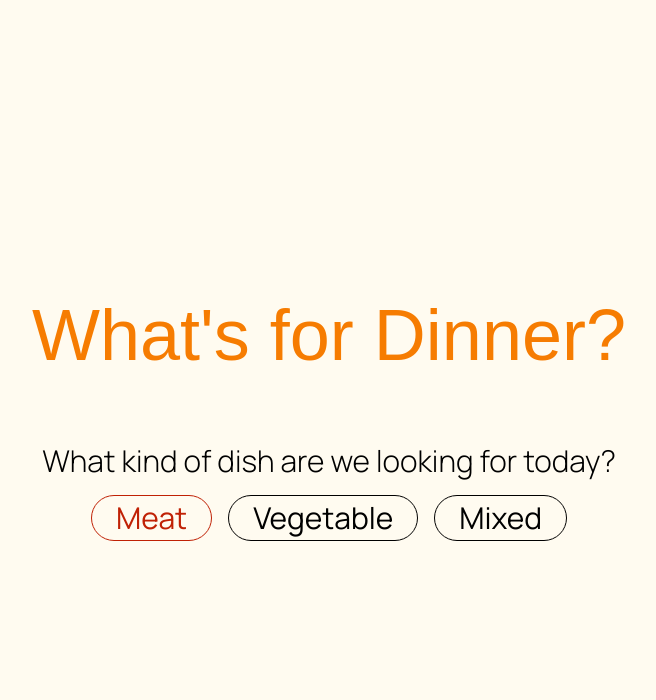
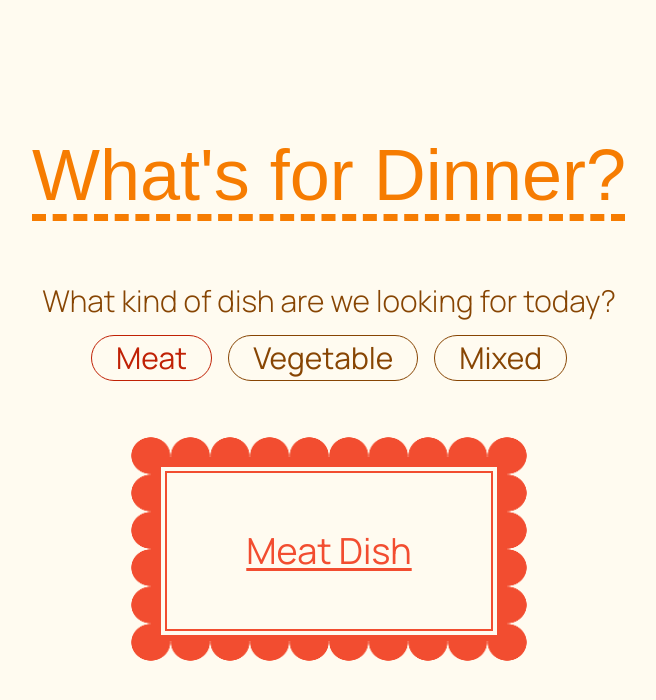
Before and after one commit to nataliey365/Recipe-Website, a React (Vite) app in the folder recipe-website/: page / in a window 1280 px wide. Both pictures are taken after a click on the button "Meat". Shown: the top 700 px of the page, without its empty margins (311-967 px from the left). Built offline with nearby package versions, Linux system fonts and the light colour scheme; a web font is replaced by a local one.

Commit message:
Dish card

```diff
--- a/recipe-website/src/App.tsx
+++ b/recipe-website/src/App.tsx
@@ -1,66 +1,103 @@
-import { useState, useEffect } from 'react'
-import DishOption from './components/DishOption'
-import { motion, AnimatePresence } from 'motion/react'
-
+import { useState, useEffect } from "react";
+import DishOption from "./components/DishOption";
+import { motion, AnimatePresence } from "motion/react";
+import DishCard from "./components/DishCard";
 
 function App() {
+  const [isLoading, setLoading] = useState(true);
+  useEffect(() => {
+    setTimeout(() => {
+      setLoading(false);
+    }, 1000);
+  }, []);
 
-  const [isLoading, setLoading] = useState(true);
-  useEffect(()=>{
-    setTimeout(()=>{
-      setLoading(false);}, 1000);},[]);
-
-  const [meat,setMeat] = useState(false);
-  const [vege,setvege] = useState(false);
+  const [meat, setMeat] = useState(false);
+  const [vege, setvege] = useState(false);
   const [mix, setmix] = useState(false);
-
-
 
 
   return (
     <>
       <AnimatePresence initial={false}>
-    {isLoading? (
-
+        {isLoading ? (
           <motion.div
             initial={{ opacity: 0, scale: 0 }}
-                        animate={{ opacity: 1, scale: 1, transition:{ duration:1, ease: "easeOut"} }}
+            animate={{
+              opacity: 1,
+              scale: 1,
+              transition: { duration: 1, ease: "easeOut" },
+            }}
             exit={{ opacity: 0, scale: 1 }}
             className="flex h-screen m-0 p-0 overflow-hidden justify-center items-center"
             key="intro"
           >
             <div className="">
-        <h1 className="text-8xl p-12 text-mandarin font-playwrite ">What's for Dinner?</h1>
+              <h1 className="text-8xl underline decoration-dashed underline-offset-12 p-14 text-mandarin font-playwrite ">
+                What's for Dinner?
+              </h1>
+            </div>
+          </motion.div>
+        ) : (
+          <div>
+            <motion.div
+              className="flex flex-col  h-screen justify-center items-center"
+              initial={{ opacity: "0%" }}
+              animate={{ opacity: "100%" }}
+              transition={{ duration: 3, ease: "easeIn" }}
+            >
+              <div className="">
+                <h1 className="text-7xl p-12 underline decoration-dashed underline-offset-14 text-mandarin font-playwrite ">
+                  What's for Dinner?
+                </h1>
+              </div>
+
+              <div className="mt-4">
+                <motion.div
+                  className=" w-full overflow-hidden whitespace-nowrap"
+                  initial={{ width: "0%" }}
+                  animate={{ width: "100%" }}
+                  transition={{ duration: 4, ease: "easeInOut" }}
+                >
+                  <p className="text-3xl p-2 font-manrope text-brown font-light">
+                    What kind of dish are we looking for today?
+                  </p>
+                </motion.div>
+                <div className="flex flex-row justify-center">
+                  <DishOption
+                    dishColor="#C02105"
+                    label="Meat"
+                    selected={meat}
+                    onClick={() => setMeat((prev) => !prev)}
+                  ></DishOption>
+                  <DishOption
+                    dishColor="#528428"
+                    label="Vegetable"
+                    selected={vege}
+                    onClick={() => setvege((prev) => !prev)}
+                  ></DishOption>
+                  <DishOption
+                    dishColor="#F67C01"
+                    label="Mixed"
+                    selected={mix}
+                    onClick={() => setmix((prev) => !prev)}
+                  ></DishOption>
+                </div>
+              </div>
+
+        <div className="flex">
+        <DishCard dishOption='meat' selected={meat}></DishCard>
+        <DishCard dishOption='vege' selected={vege}></DishCard>
+        <DishCard dishOption='mix' selected={mix}></DishCard>
+
       </div>
             </motion.div>
 
-
-    ) : (
-      <div className="flex flex-col h-screen m-0 p-0 overflow-hidden justify-center items-center">
-        <motion.div initial={{opacity:"0%"}} animate={{opacity:"100%"}} transition={{duration:3, ease:"easeIn"}}>
-         <div className="">
-        <h1 className="text-7xl p-12 text-mandarin font-playwrite ">What's for Dinner?</h1>
-        </div>
-        </motion.div>
-
-        <motion.div  initial={{ opacity:"0%"}} animate={{opacity:"100%", scale:1}} transition={{duration:3, ease: "easeIn"}}>
-        <div className="mt-4">
-        <motion.div className=" w-full overflow-hidden whitespace-nowrap" initial={{ width:"0%"}} animate={{width:"100%"}} transition={{duration:4, ease: "easeInOut"}}>
-          <p className="text-3xl p-2 font-manrope font-light">What kind of dish are we looking for today?</p>
-          </motion.div>
-          <div className="flex flex-row justify-center">
-          <DishOption dishColor='#C02105' label="Meat" selected={meat} onClick={() => setMeat(prev => !prev)}></DishOption>
-          <DishOption dishColor='#528428' label="Vegetable" selected={vege} onClick={() => setvege(prev => !prev)}></DishOption>
-          <DishOption dishColor='#F67C01' label="Mixed" selected={mix} onClick={() => setmix(prev => !prev)}></DishOption>
-          </div>
-        </div>
-        </motion.div>
 
           </div>
         )}
       </AnimatePresence>
     </>
-  )
+  );
 }
 
-export default App
+export default App;
--- /dev/null
+++ b/recipe-website/src/components/DishCard.module.css
@@ -0,0 +1,60 @@
+.scallopred {
+    --r: 20px; /* radius of circles */
+    height: 14rem;
+    margin: 3rem;
+    aspect-ratio: 1;
+    padding: calc(1.5*var(--r));
+    background: #F24D30;
+    mask:
+      linear-gradient(#000 0 0) no-repeat
+       50%/calc(100% - 2*var(--r)) calc(100% - 2*var(--r)),
+      radial-gradient(farthest-side,#000 97%,#0000)
+       0 0/calc(2*var(--r)) calc(2*var(--r)) round;
+  }
+
+.scallopgreen {
+    --r: 20px; /* radius of circles */
+    height: 14rem;
+    margin: 3rem;
+    aspect-ratio: 1;
+    padding: calc(1.5*var(--r));
+    background: #72A944;
+    mask:
+      linear-gradient(#000 0 0) no-repeat
+       50%/calc(100% - 2*var(--r)) calc(100% - 2*var(--r)),
+      radial-gradient(farthest-side,#000 97%,#0000)
+       0 0/calc(2*var(--r)) calc(2*var(--r)) round;
+  }
+
+.scallopmix {
+    --r: 20px; /* radius of circles */
+    height: 14rem;
+    margin: 3rem;
+    aspect-ratio: 1;
+    padding: calc(1.5*var(--r));
+    background:#F67C01;
+    mask:
+      linear-gradient(#000 0 0) no-repeat
+       50%/calc(100% - 2*var(--r)) calc(100% - 2*var(--r)),
+      radial-gradient(farthest-side,#000 97%,#0000)
+       0 0/calc(2*var(--r)) calc(2*var(--r)) round;
+  }
+
+  .wigglybox {
+    --s: 20px;  /* control the size of the wave */
+    --w: 500px; /* preferred image width */
+
+    width: round(var(--w),4*var(--s));
+    aspect-ratio: 1;
+    border: calc(2*var(--s)) solid #0000;
+    padding: calc(3*var(--s)/2);
+   height:20rem;
+    background: #cdaf4e;
+    mask:
+      conic-gradient(#000 0 0) no-repeat
+       50%/calc(100% - 6*var(--s)) calc(100% - 6*var(--s)),
+      radial-gradient(var(--s),#000 100%,#0000 calc(100% + 1px))
+       0 0/calc(4*var(--s)) calc(4*var(--s)),
+      radial-gradient(var(--s),#0000 calc(100% - 1px),#000)
+       var(--s) var(--s)/calc(2*var(--s)) calc(2*var(--s)) padding-box;
+  }
--- /dev/null
+++ b/recipe-website/src/components/DishCard.tsx
@@ -0,0 +1,39 @@
+import styles from './DishCard.module.css';
+
+interface Props {
+	dishOption:string;
+    selected:boolean;
+}
+
+export default function DishCard({dishOption, selected}:Props){
+    return (
+        (dishOption === "meat") && selected ? (
+            <div className={styles.scallopred}>
+                <div className="bg-beige p-1">
+            <div className="border border-2 bg-beige border-red h-40 w-82 flex justify-center items-center">
+                <h1 className="font-manrope text-4xl text-red underline underline-offset-4 ">Meat Dish</h1>
+            </div>
+            </div>
+            </div>
+          ): (dishOption === "vege") && selected ? (
+            <div className={styles.scallopgreen}>
+                <div className="bg-beige p-1">
+            <div className="border border-2 border-green h-40 w-82 flex justify-center items-center">
+                <h1 className="font-manrope text-4xl text-green underline underline-offset-4">Vegetarian Dish</h1>
+            </div>
+            </div>
+            </div>
+          ) : (dishOption === "mix") && selected ? (
+            <div className={styles.scallopmix}>
+                <div className="bg-beige p-1">
+            <div className="border border-2 border-mandarin h-40 w-82 flex justify-center items-center">
+                <h1 className="font-manrope text-4xl text-mandarin underline underline-offset-4 ">Mixed Dish</h1>
+            </div>
+            </div>
+            </div>
+          ) : (null)
+
+
+    )
+
+}
--- a/recipe-website/src/components/DishOption.tsx
+++ b/recipe-website/src/components/DishOption.tsx
@@ -8,7 +8,7 @@ interface Props {
 
 export default function DishOption({dishColor, onClick, label, selected}:Props){
 	return (
-		<button className="py-1 m-2 cursor-pointer font-manrope px-6 text-3xl border rounded-3xl" style={selected ?{ color:dishColor}:{color:"black"}} onClick={onClick}>
+		<button className="py-1 m-2 cursor-pointer font-manrope px-6 border-brown text-3xl border rounded-3xl" style={selected ?{ color:dishColor, borderColor:dishColor}:{color:"#874503"}} onClick={onClick}>
 			{label}
 		</button>
 	)
--- a/recipe-website/src/index.css
+++ b/recipe-website/src/index.css
@@ -4,6 +4,10 @@
 @theme {
   --color-*: initial;
   --color-mandarin: #F67C01;
+  --color-red: #F24D30;
+  --color-green: #72A944;
+  --color-beige:#FFFBF0;
+  --color-brown:#874503;
   --font-playwrite: Playwrite NL, sans-serif;
   --font-manrope: Manrope, sans-serif;
   --font-questrial: Questrial, sans-serif;
```
Lines whose indentation alone changed are shown as unchanged.
